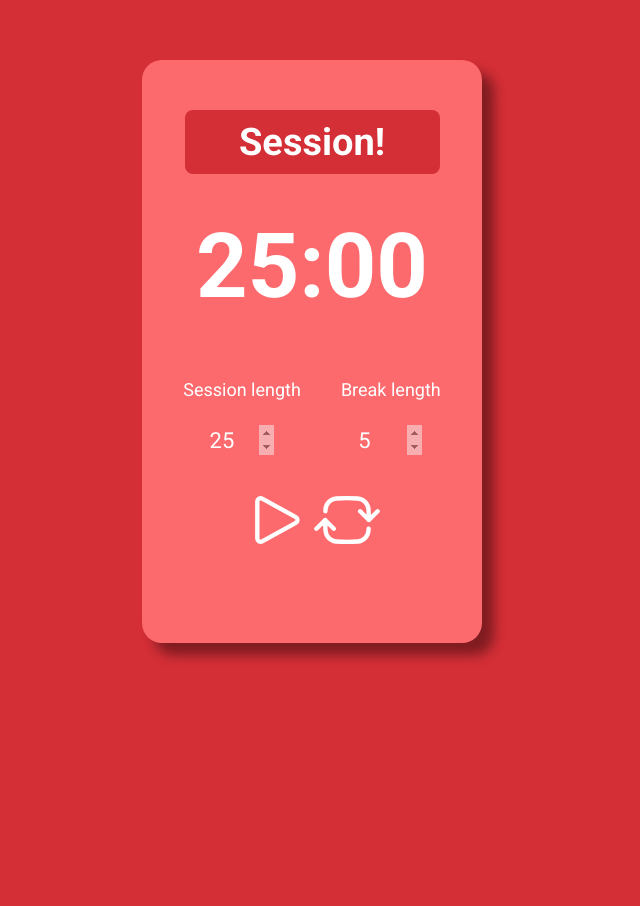
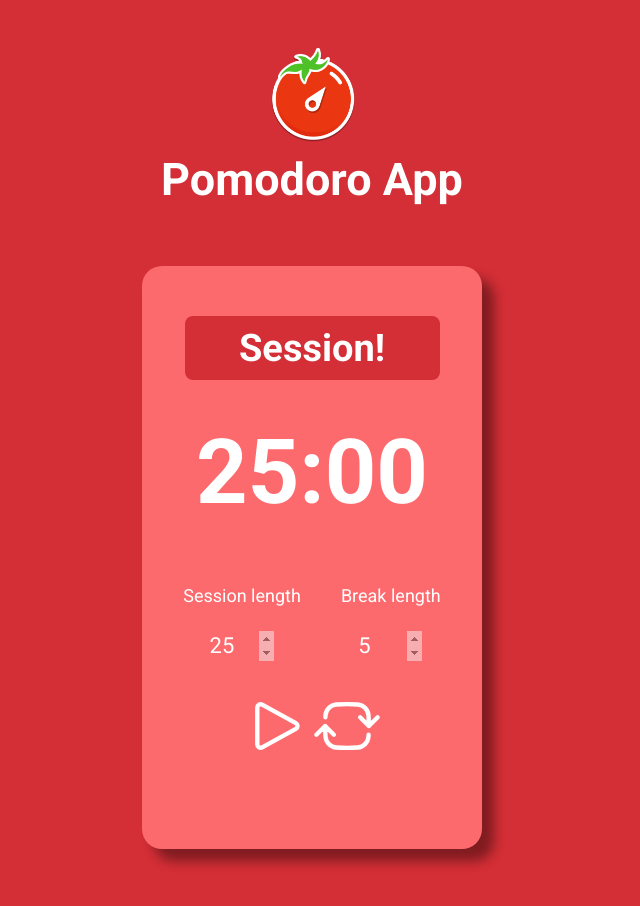
Before and after one commit to AndreSoffiantini/pomodoro-app, a React (Create React App) app: page / in a window 1280 px wide. Shown: the top 906 px of the page, without its empty margins (328-968 px from the left). Before the commit the page ends 800 px from the top, so only its background shows below. Built offline with nearby package versions, Linux system fonts and the light colour scheme.

Commit message:
Add logo

```diff
--- a/src/App.css
+++ b/src/App.css
@@ -10,6 +10,22 @@
 body {
   background-color: #d42e36;
   color: white;
+}
+
+.main-title {
+  display: flex;
+  flex-direction: column;
+  align-items: center;
+  margin-top: 40px;
+}
+
+.pomodoro-title {
+  text-align: center;
+  font-size: 45px;
+}
+
+.pomodoro-logo {
+  width: 150px;
 }
 
 .container {
--- a/src/App.js
+++ b/src/App.js
@@ -1,8 +1,18 @@
 import "./App.css";
+import pomodoroLogo from "./img/pomodoro-logo.png";
 import TimerSection from "./components/TimerSection";
 
 function App() {
-  return <TimerSection />;
+  return (
+    <>
+      <div className="main-title">
+        <img className="pomodoro-logo" src={pomodoroLogo} alt="pomodoro-logo" />
+        <h1 className="pomodoro-title">Pomodoro App</h1>
+      </div>
+
+      <TimerSection />
+    </>
+  );
 }
 
 export default App;
```
Also changed, not shown: src/img/pomodoro-logo.png (added).
